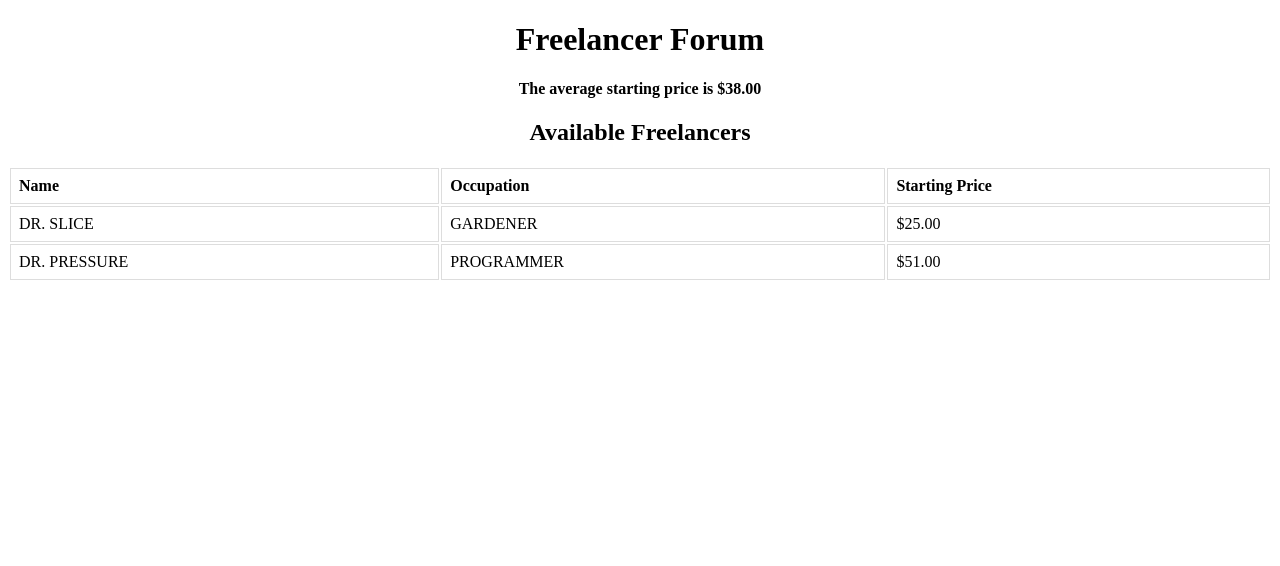
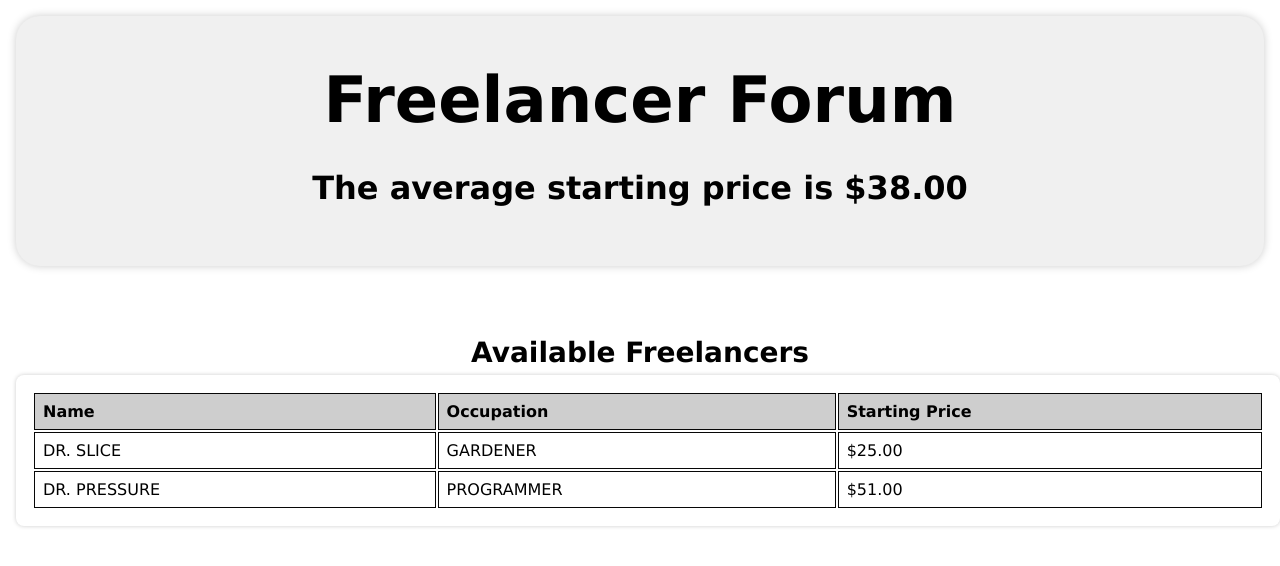
Before and after one commit to rmaroukel/Unit2.FreelancerForum, a plain HTML site: page index.html in a window 1280 px wide. Drawn offline with Linux system fonts and the light colour scheme.

Commit message:
stylized and documented via comments

```diff
--- a/index.html
+++ b/index.html
@@ -4,22 +4,27 @@
         <meta charset="UTF-8">
         <meta name="viewport" content="width=device-width, initial-scale=1.0">
         <title>Freelancers</title>
+        <!-- Styles -->
         <link rel="stylesheet" href="style.css">
+        <!-- Scripts -->
         <script defer src="script.js"></script>
     </head>
 
+    <!-- Body -->
+    <body>
+    <!-- Main Content -->
+        <main>
+            <!-- Header -->
+            <div class="head-flexbox">
+                <h1 class="main-header" id="web-title">Freelancer Forum</h1>
+                <h4 class="sub-header" id="average-price">The average starting price is $0.00</h4>
+            </div>
 
-<body>
-
-
-    <main>
-
-    <h1 class="main-header">Freelancer Forum</h1>
-    <h4 class="sub-header" id="average-price">The average starting price is $0.00</h4>
-
+            <!-- Table header -->
             <h2 class="table-header">Available Freelancers</h2>
-
+            <!-- Table -->
             <table class="main-table" id="postings">
+                <!-- Table headers -->
                 <tr id="headers">
                     <th>Name</th>
                     <th>Occupation</th>
@@ -28,7 +33,5 @@
             </table>
 
         </main>
-
     </body>
-
 </html>
--- a/script.js
+++ b/script.js
@@ -1,3 +1,5 @@
+
+// Create freelancers object
 const freelancers = [
     { name: "Dr. Slice", price: 25, occupation: "gardener" },
     { name: "Dr. Pressure", price: 51, occupation: "programmer" },
@@ -19,6 +21,8 @@ let accumulatedPrices = []
 // Create an index counter to keep track of current posting
 let currentIndex = 0;
 
+// Call the create freelancer function every 2 seconds
+const addFreelancerInterval = setInterval(addFreelancerSequentially, 2000);
 
 // Create a formula to calculate the average starting price of all freelancers
 function avgStartPrice(arr) {
@@ -54,20 +58,22 @@ function addFreelancerSequentially() {
     }
 }
 
-const addFreelancerInterval = setInterval(addFreelancerSequentially, 2000);
-
 function addFreelancer(freelancer) {
+    // Get the table element
     const table = document.getElementById('postings');
+    // Create a new row element
     const newRow = document.createElement('tr');
+    // Get the average starting price element
     const startingPriceText = document.getElementById('average-price')
-
+    // Calculate the average starting price
     averageStartingPrice = avgStartPrice(accumulatedPrices)
-
+    // Update the average starting price element
     startingPriceText.innerText = `The average starting price is ${averageStartingPrice}`
-
-    // Create and append the name cell
+    // Create the name cell
     const nameCell = document.createElement('td');
+    // Update the name cell with freelancer name in all caps
     nameCell.textContent = freelancer.name.toUpperCase();
+    // Append the name cell to the new row
     newRow.appendChild(nameCell);
 
     // Create and append the occupation cell
@@ -80,5 +86,6 @@ function addFreelancer(freelancer) {
     priceCell.textContent = freelancer.price.toLocaleString('en-US', { style: 'currency', currency: 'USD' });
     newRow.appendChild(priceCell);
 
+    // Append the new row to the table
     table.appendChild(newRow);
 }
--- a/style.css
+++ b/style.css
@@ -1,13 +1,63 @@
-.main-header, .sub-header, .table-header {
+* {
+    font-family:'Lucida Sans', 'Lucida Sans Regular', 'Lucida Grande', 'Lucida Sans Unicode', Geneva, Verdana, sans-serif
+}
+
+.head-flexbox {
+display: flexbox;
+box-shadow: 0 0 0.5em rgb(204, 204, 204);
+justify-content: center;
+align-items: center;
+background-color: rgb(240, 240, 240);
+border-radius: 1.5em;
+margin: 1em 0.5em;
+padding: 1em;
+}
+
+.main-header{
+    font-size: 4em;
+    line-height: 0.8em;
     text-align: center;
+}
+
+.sub-header {
+    font-size: 2em;
+    text-align: center;
+}
+
+.table-header {
+    font-size: 1.75em;
+    text-align: center;
+    display: flexbox;
+    border-radius: 0.5em;
+    margin: 1.5em 4.5em;
+    padding: 1em;
+
 }
 
 .main-table {
     width: 100%;
+    display: flexbox;
+    box-shadow: 0 0 0.25em rgb(204, 204, 204);
+    border-radius: 0.5em;
+    margin: 1em 0.5em;
+    margin-top: -4em;
+    padding: 1em;
 }
 
-td, th {
-    border: 1px solid #dddddd;
+th {
+    border: 1px solid #070707;
+    background-color: rgb(206, 206, 206);
     text-align: left;
     padding: 8px;
 }
+
+td {
+    border: 1px solid #070707;
+    text-align: left;
+    padding: 8px;
+}
+
+tr:hover {
+    background-color: #ffbaba;
+    cursor: pointer;
+}
```
Lines whose indentation alone changed are shown as unchanged.
